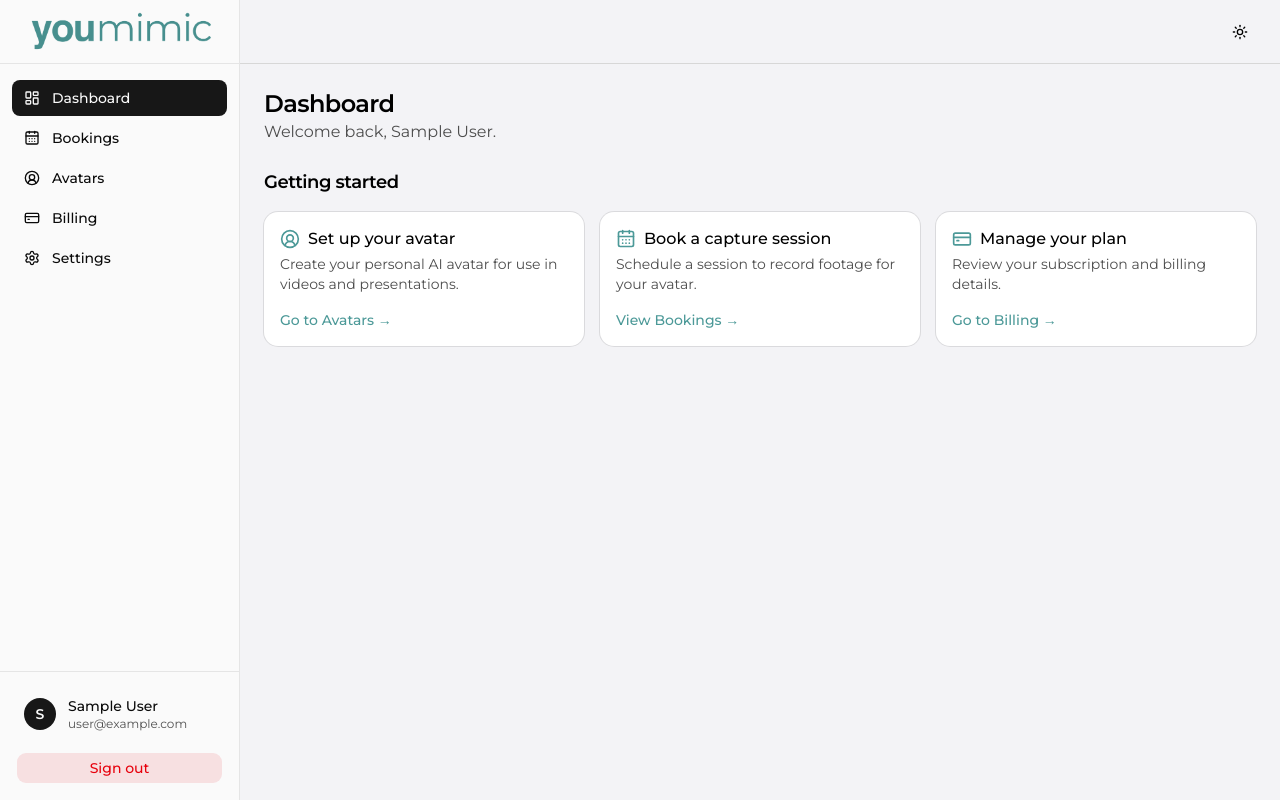
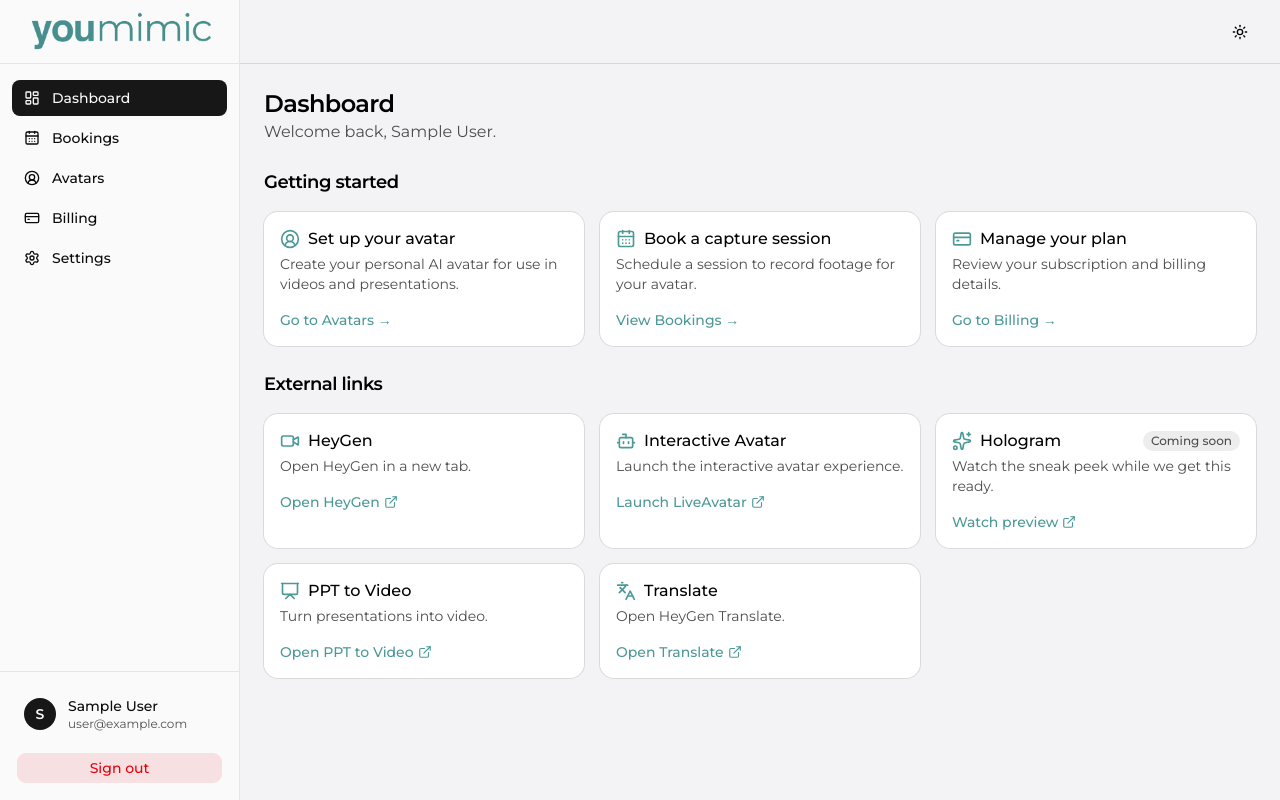
Before and after one commit to youmimic/youmimic-client-portal, a Next.js app: page /dashboard in a window 1280 px wide. Built offline with nearby package versions, Linux system fonts and the light colour scheme; no server answers; the database is empty; sample sign-in values are in the browser's storage.

Commit message:
added external widget links to the dashboard page

```diff
--- a/app/(dashboard)/dashboard/page.tsx
+++ b/app/(dashboard)/dashboard/page.tsx
@@ -1,5 +1,16 @@
 import Link from "next/link";
-import { Building2, CalendarDays, CreditCard, UserCircle2 } from "lucide-react";
+import {
+  Bot,
+  Building2,
+  CalendarDays,
+  CreditCard,
+  ExternalLink,
+  Languages,
+  Presentation,
+  Sparkles,
+  UserCircle2,
+  Video,
+} from "lucide-react";
 import { auth } from "@/auth";
 import prisma from "@/lib/prisma";
 import {
@@ -44,6 +55,13 @@ export default async function DashboardPage() {
         ) : (
           <IndividualGettingStarted />
         )}
+      </div>
+
+      <div>
+        <h2 className="text-lg font-semibold tracking-tight mb-4">
+          External links
+        </h2>
+        <ExternalLinksSection />
       </div>
     </div>
   );
@@ -138,3 +156,90 @@ function GettingStartedCard({
     </Card>
   );
 }
+
+function ExternalLinksSection() {
+  return (
+    <div className="grid gap-4 sm:grid-cols-2 lg:grid-cols-3">
+      <ExternalLinkCard
+        icon={<Video className="h-5 w-5 shrink-0" />}
+        title="HeyGen"
+        description="Open HeyGen in a new tab."
+        href="https://app.heygen.com"
+        linkLabel="Open HeyGen"
+      />
+      <ExternalLinkCard
+        icon={<Bot className="h-5 w-5 shrink-0" />}
+        title="Interactive Avatar"
+        description="Launch the interactive avatar experience."
+        href="https://app.liveavatar.com/home"
+        linkLabel="Launch LiveAvatar"
+      />
+      <ExternalLinkCard
+        icon={<Sparkles className="h-5 w-5 shrink-0" />}
+        title="Hologram"
+        description="Watch the sneak peek while we get this ready."
+        href="https://vimeo.com/1202651661/1f14b9b8a7?fl=ip&fe=ec"
+        linkLabel="Watch preview"
+        badge="Coming soon"
+      />
+      <ExternalLinkCard
+        icon={<Presentation className="h-5 w-5 shrink-0" />}
+        title="PPT to Video"
+        description="Turn presentations into video."
+        href="https://app.heygen.com/ppt-to-video"
+        linkLabel="Open PPT to Video"
+      />
+      <ExternalLinkCard
+        icon={<Languages className="h-5 w-5 shrink-0" />}
+        title="Translate"
+        description="Open HeyGen Translate."
+        href="https://app.heygen.com/video-translate"
+        linkLabel="Open Translate"
+      />
+    </div>
+  );
+}
+
+function ExternalLinkCard({
+  icon,
+  title,
+  description,
+  href,
+  linkLabel,
+  badge,
+}: {
+  icon: React.ReactNode;
+  title: string;
+  description: string;
+  href: string;
+  linkLabel: string;
+  badge?: string;
+}) {
+  return (
+    <Card>
+      <CardHeader>
+        <CardTitle className="flex items-center gap-2">
+          <span className="text-primary">{icon}</span>
+          {title}
+          {badge && (
+            <span className="ml-auto inline-flex items-center rounded-full bg-muted px-2 py-0.5 text-xs font-medium text-muted-foreground">
+              {badge}
+            </span>
+          )}
+        </CardTitle>
+        <CardDescription>{description}</CardDescription>
+      </CardHeader>
+      <CardContent>
+        <a
+          href={href}
+          target="_blank"
+          rel="noopener noreferrer"
+          className="inline-flex items-center gap-1 text-sm font-medium text-primary hover:underline"
+        >
+          {linkLabel}
+          <ExternalLink className="h-3.5 w-3.5 shrink-0" aria-hidden="true" />
+        </a>
+      </CardContent>
+    </Card>
+  );
+}
--- a/components/dashboard/booking-actions.tsx
+++ b/components/dashboard/booking-actions.tsx
@@ -4,7 +4,7 @@ import { useEffect, useState } from "react";
 import { useRouter } from "next/navigation";
 import { useForm, useWatch, useFieldArray } from "react-hook-form";
 import { zodResolver } from "@hookform/resolvers/zod";
-import { CircleHelp, Mail, Pencil, X, Ban } from "lucide-react";
+import { Ban, Check, CircleHelp, Copy, Mail, Pencil, X } from "lucide-react";
 
 import {
   updateBookingSchema,
@@ -112,6 +112,7 @@ function EditDialog({
   const router = useRouter();
   const [serverError, setServerError] = useState("");
   const [contactSales, setContactSales] = useState(false);
+  const [emailCopied, setEmailCopied] = useState(false);
 
   const form = useForm<UpdateBookingInput>({
     resolver: zodResolver(updateBookingSchema),
@@ -171,7 +172,15 @@ function EditDialog({
       form.reset();
       setServerError("");
       setContactSales(false);
+      setEmailCopied(false);
     }
+  }
+
+  function copyEmail() {
+    navigator.clipboard.writeText("sales@youmimic.com").then(() => {
+      setEmailCopied(true);
+      setTimeout(() => setEmailCopied(false), 2000);
+    });
   }
 
   async function onSubmit(values: UpdateBookingInput) {
@@ -334,9 +343,31 @@ function EditDialog({
                 aria-live="polite"
               >
                 <p className="text-sm text-muted-foreground">
-                  For 10+ avatar capture sessions, please contact sales at the
-                  email:{" "}
-                  <a href="mailto:sales@youmimic.com">sales@youmimic.com</a>
+                  For 10+ avatar capture sessions, please contact sales at:{" "}
+                  <span className="inline-flex items-center gap-1">
+                    <a
+                      href="mailto:sales@youmimic.com"
+                      className="text-primary underline underline-offset-4 hover:text-primary/80"
+                    >
+                      sales@youmimic.com
+                    </a>
+                    <Button
+                      type="button"
+                      variant="ghost"
+                      size="icon-xs"
+                      aria-label="Copy sales email"
+                      onClick={copyEmail}
+                    >
+                      {emailCopied ? (
+                        <Check
+                          className="text-green-600 dark:text-green-400"
+                          aria-hidden="true"
+                        />
+                      ) : (
+                        <Copy aria-hidden="true" />
+                      )}
+                    </Button>
+                  </span>
                 </p>
                 <a
                   href="mailto:sales@youmimic.com"
--- a/components/dashboard/new-booking-dialog.tsx
+++ b/components/dashboard/new-booking-dialog.tsx
@@ -4,7 +4,7 @@ import { useEffect, useState } from "react";
 import { useRouter } from "next/navigation";
 import { useForm, useWatch, useFieldArray } from "react-hook-form";
 import { zodResolver } from "@hookform/resolvers/zod";
-import { CircleHelp, Mail, Plus, X } from "lucide-react";
+import { Check, CircleHelp, Copy, Mail, Plus, X } from "lucide-react";
 
 import {
   createBookingSchema,
@@ -71,6 +71,7 @@ export function NewBookingDialog() {
   const [open, setOpen] = useState(false);
   const [serverError, setServerError] = useState("");
   const [contactSales, setContactSales] = useState(false);
+  const [emailCopied, setEmailCopied] = useState(false);
 
   const form = useForm<CreateBookingInput>({
     resolver: zodResolver(createBookingSchema),
@@ -127,7 +128,15 @@ export function NewBookingDialog() {
       form.reset();
       setServerError("");
       setContactSales(false);
+      setEmailCopied(false);
     }
+  }
+
+  function copyEmail() {
+    navigator.clipboard.writeText("sales@youmimic.com").then(() => {
+      setEmailCopied(true);
+      setTimeout(() => setEmailCopied(false), 2000);
+    });
   }
 
   async function onSubmit(values: CreateBookingInput) {
@@ -303,9 +312,31 @@ export function NewBookingDialog() {
                 aria-live="polite"
               >
                 <p className="text-sm text-muted-foreground">
-                  For 10+ avatar capture sessions, please contact sales at the
-                  email:{" "}
-                  <a href="mailto:sales@youmimic.com">sales@youmimic.com</a>
+                  For 10+ avatar capture sessions, please contact sales at:{" "}
+                  <span className="inline-flex items-center gap-1">
+                    <a
+                      href="mailto:sales@youmimic.com"
+                      className="text-primary underline underline-offset-4 hover:text-primary/80"
+                    >
+                      sales@youmimic.com
+                    </a>
+                    <Button
+                      type="button"
+                      variant="ghost"
+                      size="icon-xs"
+                      aria-label="Copy sales email"
+                      onClick={copyEmail}
+                    >
+                      {emailCopied ? (
+                        <Check
+                          className="text-green-600 dark:text-green-400"
+                          aria-hidden="true"
+                        />
+                      ) : (
+                        <Copy aria-hidden="true" />
+                      )}
+                    </Button>
+                  </span>
                 </p>
                 <a
                   href="mailto:sales@youmimic.com"
```
Also changed, not shown: 1 other file (tests, documents, lock files or other folders).
